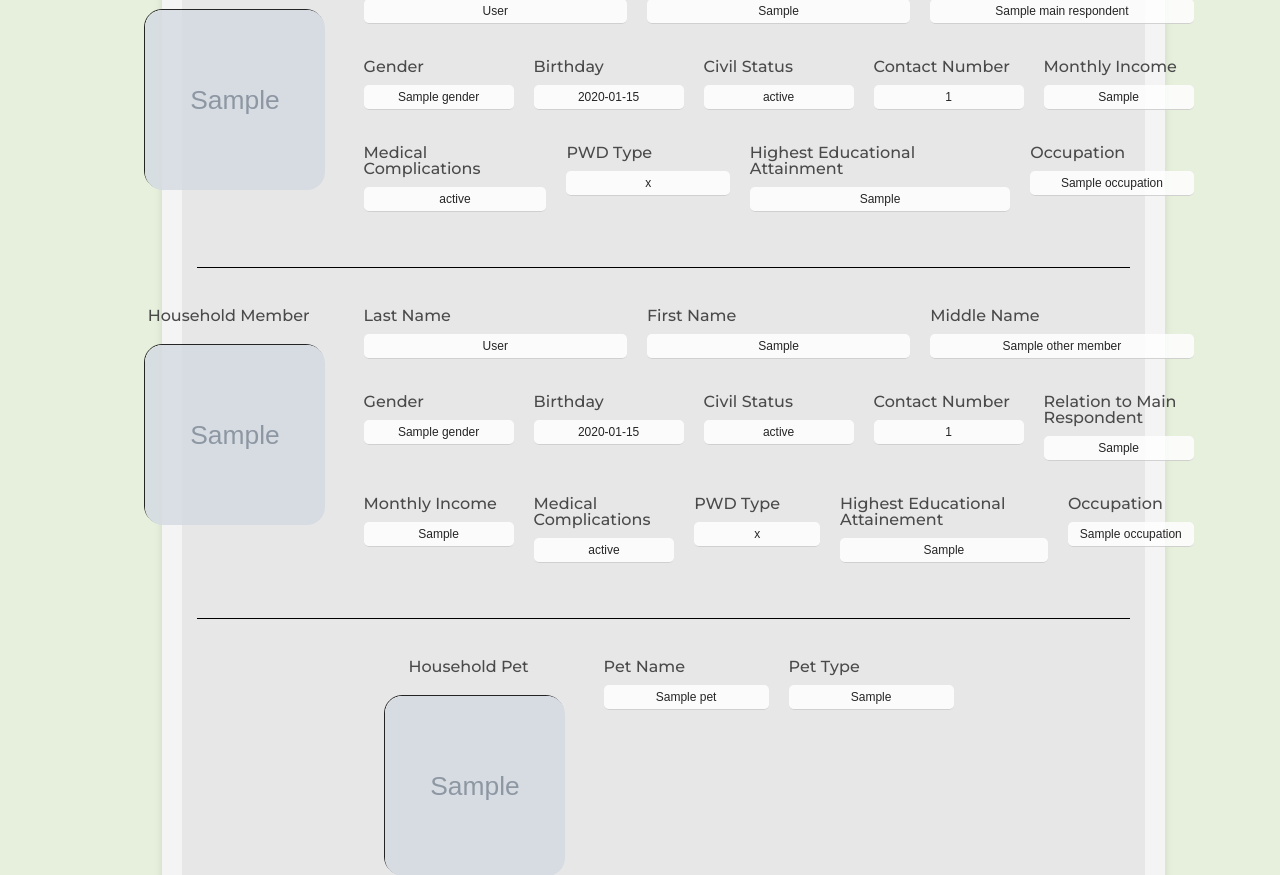
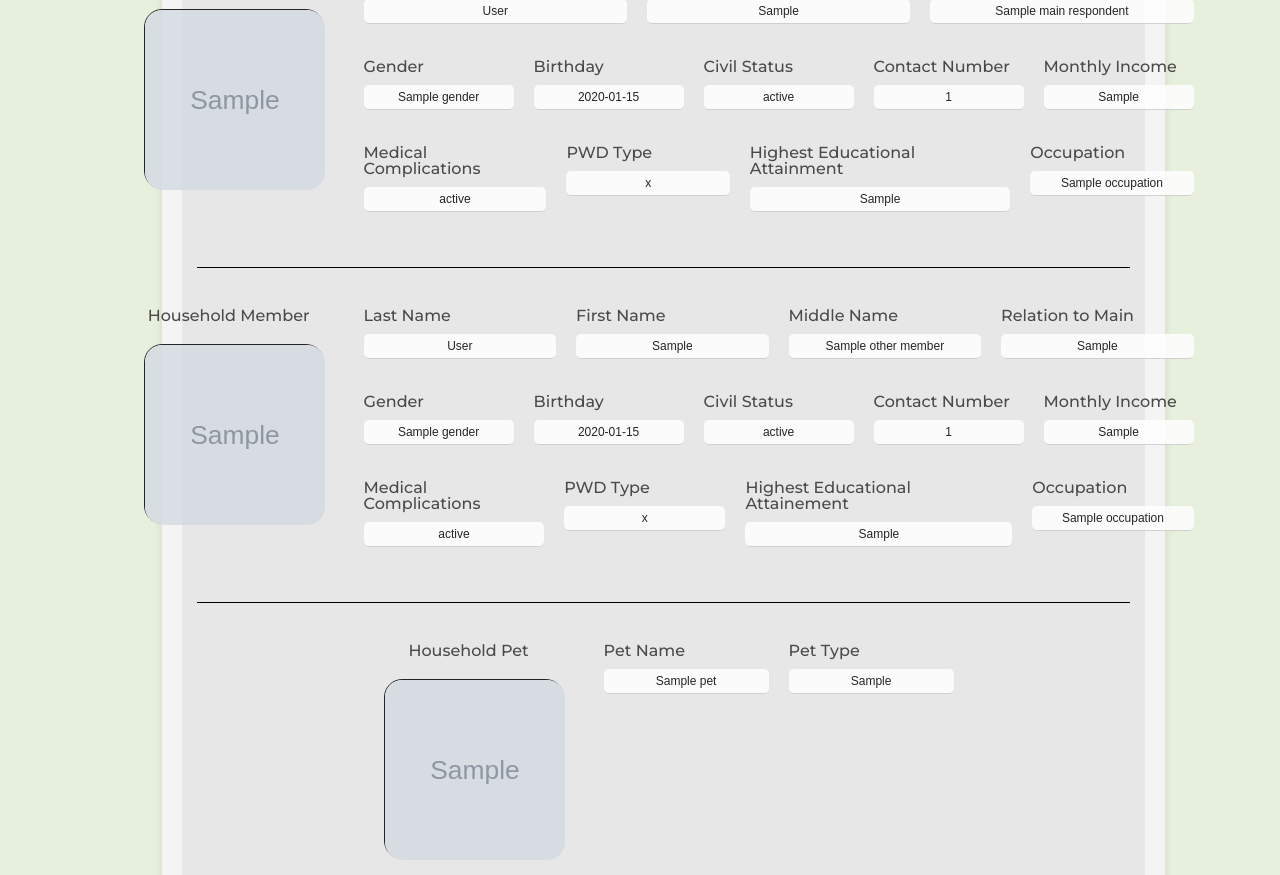
Before and after one commit to mcap114/sweng-sprint-1, a Spring app: template src/main/resources/templates/viewaunit.html in a window 1280 px wide. Shown: the part 566-1441 px from the top of the page. Run offline with Thymeleaf, Linux system fonts and the light colour scheme; the template is opened without the code that fills it: most values are stand-ins (such as "Sample title", 1, 10 or a date in 2020); grey boxes marked "Sample" are stand-in pictures; data that the repository does not hold is empty; some libraries are stand-ins or nearby versions.

Commit message:
adjusted relation to main in viewaunit

```diff
--- a/src/main/resources/templates/viewaunit.html
+++ b/src/main/resources/templates/viewaunit.html
@@ -157,6 +157,10 @@
                                         Middle Name
                                         <input type="text" class="detail" th:value="${member.middleName}"/>
                                     </div>
+                                    <div class="named-area">
+                                        Relation to Main
+                                        <input type="text" class="detail" th:value="${member.relationToMainRespondent}"/>
+                                    </div>
                                 </div>
                                 <div class="named-areas">
                                     <div class="named-area">
@@ -176,15 +180,11 @@
                                         <input type="text" class="detail" th:value="${member.contactNumber}"/>
                                     </div>
                                     <div class="named-area">
-                                        Relation to Main Respondent
-                                        <input type="text" class="detail" th:value="${member.relationToMainRespondent}"/>
+                                        Monthly Income
+                                        <input type="text" class="detail" th:value="${member.monthlyIncome}"/>
                                     </div>
                                 </div>
                                 <div class="named-areas">
-                                    <div class="named-area">
-                                        Monthly Income
-                                        <input type="text" class="detail" th:value="${member.monthlyIncome}"/>
-                                    </div>
                                     <div class="adjust-named-area">
                                         Medical Complications
                                         <input type="text" class="detail" th:value="${member.healthStatus}"/>
```
Also changed, not shown: src/main/resources/static/user/profiles/profile10308446545134447534.jpg (added), src/main/resources/static/user/profiles/profile13573651325048615560.jpg (added), src/main/resources/static/user/profiles/profile14224586785103069621.jpg (added), src/main/resources/static/user/profiles/profile2875962854316055483.jpg (added), 1 other file.
